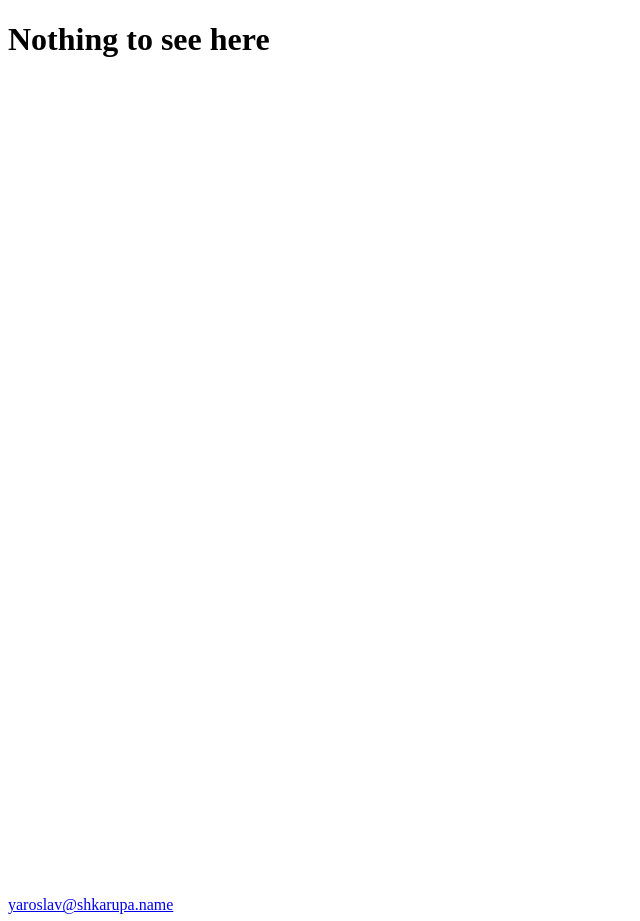
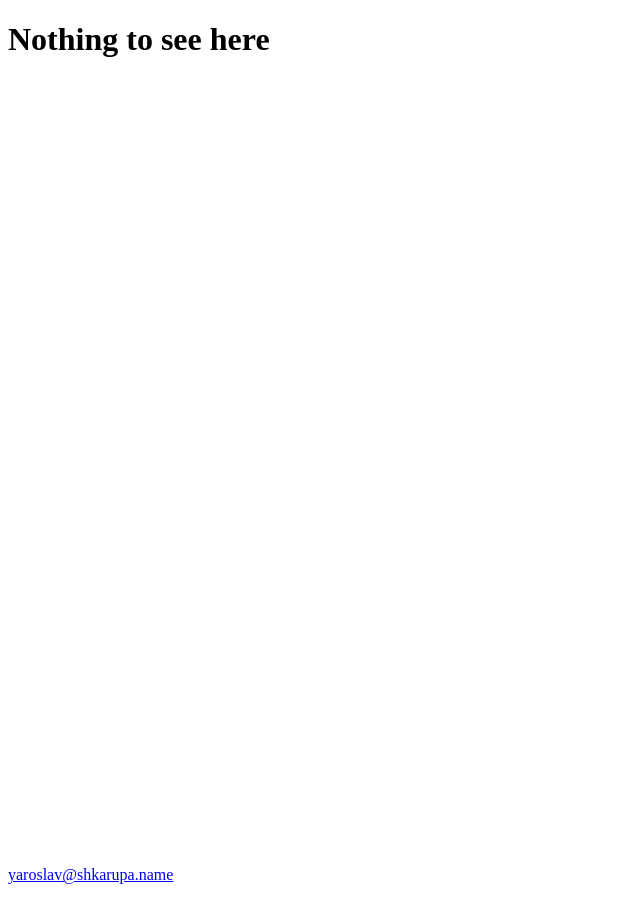
Before and after one commit to YAR0N/YAR0N, a Jekyll site: the page built from index.html, in a window 1280 px wide. Shown: the whole page, without its empty margins (0-640 px from the left). Built offline with Jekyll 4.4.1, drawn with Linux system fonts in a browser that asks for light colours.

Commit message:
Update default.html

```diff
--- a/_layouts/default.html
+++ b/_layouts/default.html
@@ -10,10 +10,10 @@
 				    min-height: 100%;
 				    height: auto !important;
 				    height: 100%;
-				    margin: 0 auto -25px; /* the bottom margin is the negative value of the footer's height */
+				    margin: 0 auto -55px; /* the bottom margin is the negative value of the footer's height */
 				}
 				.footer, .push {
-				    height: 25px; /* .push must be the same height as .footer */
+				    height: 55px; /* .push must be the same height as .footer */
 				}
 			</style>
 		</head>
```
